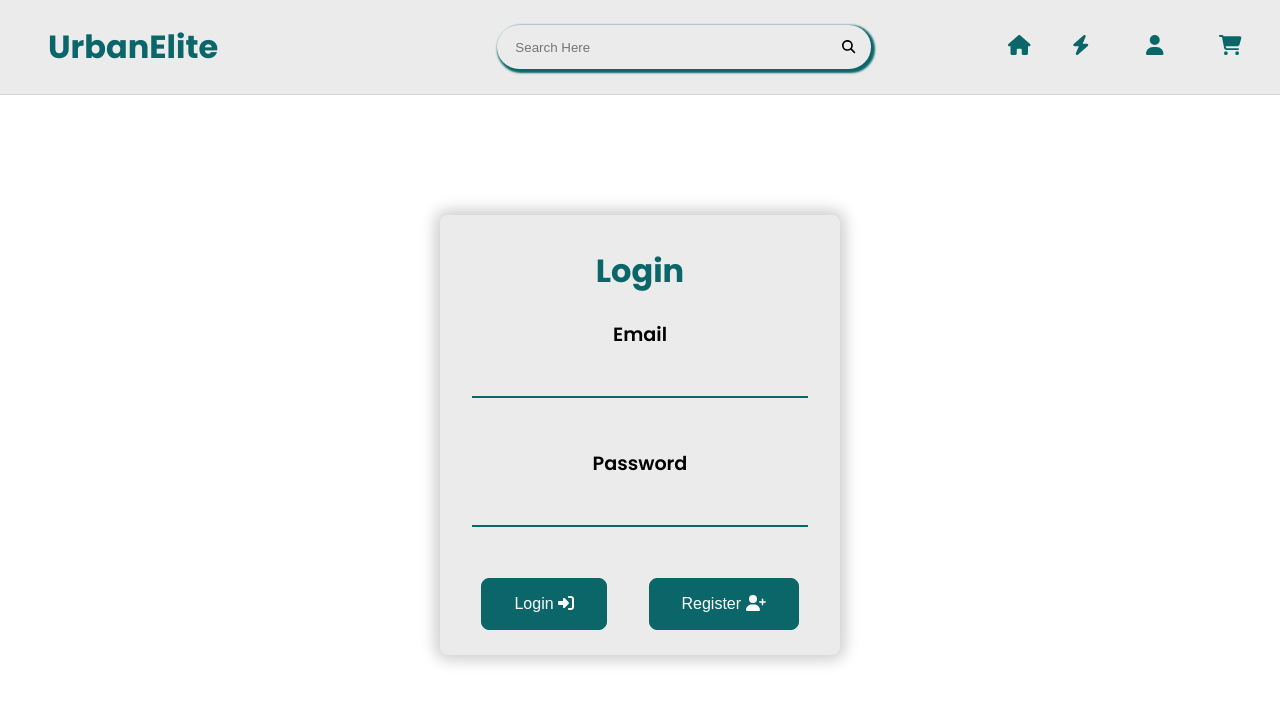
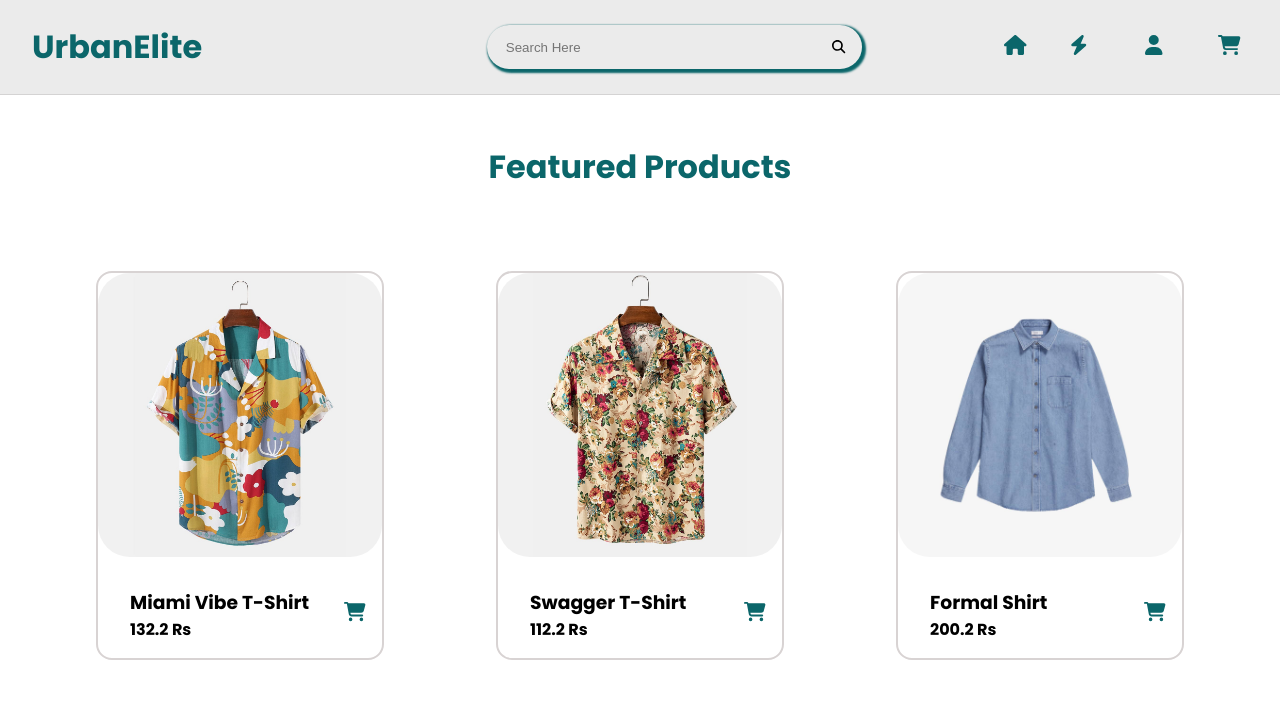
Before and after one commit to nasiruddinabubakar/UrbanElite, a React (Create React App) app: page / in a window 1280 px wide. Shown: the top 704 px of the page. Built offline with nearby package versions, Linux system fonts and the light colour scheme.

Commit message:
UseParams not solved

```diff
--- a/package.json
+++ b/package.json
@@ -17,6 +17,7 @@
     "netlify": "^13.1.10",
     "react": "^18.2.0",
     "react-dom": "^18.2.0",
+    "react-router-dom": "^6.15.0",
     "react-scripts": "5.0.1",
     "typescript": "^4.9.5",
     "web-vitals": "^2.1.4"
--- a/src/components/App.tsx
+++ b/src/components/App.tsx
@@ -4,14 +4,22 @@ import FeaturedProducts from "./FeaturedProduct";
 import Header from "./Header";
 import Signup from "./Signup";
 import SingleProduct from "./SingleProduct";
+import Cart from "./Cart";
+import { BrowserRouter,Routes,Route } from "react-router-dom";
 export default function App() {
   return (
-            <>
-                <Header />
-                 {/* <SingleProduct />  */}
-                {/* <FeaturedProducts /> */}
-                <Signup />
+          <>
 
-            </>
+           <BrowserRouter>
+           <Header/>
+            <Routes>
+                <Route path="/" element={<FeaturedProducts/> }/>
+                <Route path="/product/:id" element={<SingleProduct />} />
+                <Route path="/cart" element={<Cart />} />
+                <Route path="/login" element={<Signup />} />
+            </Routes>
+
+           </BrowserRouter>
+           </>
   );
 }
--- /dev/null
+++ b/src/components/Cart.tsx
@@ -0,0 +1,7 @@
+export default function (){
+
+return <div>
+    cart
+</div>
+
+}
--- a/src/components/FeaturedProduct.tsx
+++ b/src/components/FeaturedProduct.tsx
@@ -1,41 +1,83 @@
 import { useEffect, useState } from "react";
 import StarRating from "./StarRating";
-const imageArray = [
+import { Link } from "react-router-dom";
+import { faCartShopping } from "@fortawesome/free-solid-svg-icons";
+import { FontAwesomeIcon } from "@fortawesome/react-fontawesome";
+const Products: FeaturedViewProps[] = [
+  {
+    category: "",
+    description: "",
+    id: 1,
+    image: [
       "/products/f1.jpg",
       "/products/f2.jpg",
       "/products/f3.jpg",
       "/products/f4.jpg",
       "/products/f5.jpg",
-  "/products/f6.jpg",
-  "/products/f7.jpg",
-  "/products/f8.jpg",
-  "/products/n1.jpg"
+    ],
+
+    price: 132.2,
+    rating: [],
+    title: "Miami Vibe T-Shirt",
+  },
+  {
+    category: "",
+    description: "",
+    id: 2,
+    image: [
+      "/products/f3.jpg",
+      "/products/f2.jpg",
+      "/products/f1.jpg",
+      "/products/f4.jpg",
+      "/products/f5.jpg",
+    ],
+
+    price: 112.2,
+    rating: [],
+    title: "Swagger T-Shirt",
+  },
+  {
+    category: "",
+    description: "",
+    id: 3,
+    image: [
+      "/products/n5.jpg",
+      "/products/n1.jpg",
+      "/products/n2.jpg",
+      "/products/n3.jpg",
+      "/products/n7.jpg",
+    ],
+
+    price: 200.2,
+    rating: [],
+    title: "Formal Shirt",
+  },
 ];
 
 export default function FeaturedProducts() {
-  const [data, setData] = useState([]);
+  const [data, setData] = useState(Products);
 
-  useEffect(() => {
-    async function getProducts() {
-      try {
-        const response = await fetch(
-          "https://fakestoreapi.com/products?limit=10"
-        );
-        const jsonData = await response.json();
-        setData(jsonData);
-      } catch (error) {
-        console.error("Error fetching products:", error);
-      }
-    }
+  // useEffect(() => {
+  //   async function getProducts() {
+  //     try {
+  //       const response = await fetch(
+  //         "https://fakestoreapi.com/products?limit=10"
+  //       );
+  //       const jsonData = await response.json();
+  //       setData(jsonData);
+  //     } catch (error) {
+  //       console.error("Error fetching products:", error);
+  //     }
+  //   }
 
-    getProducts();
-  }, []);
+  //   getProducts();
+  // }, []);
   return (
     <>
       <Heading />
       <div className="featured__products">
         {data.map((item, i) => (
-          <FeaturedView key={i} item={item} i={i+1} />
+          <FeaturedView key={i} item={item} i={i + 1} />
         ))}
       </div>
     </>
@@ -45,23 +87,41 @@ interface FeaturedViewProps {
   category: string;
   description: string;
   id: number;
-  image: string;
+  image: string[];
   price: number;
   rating: any[];
   title: string;
 }
+
 // let i:number = 1;
-export function FeaturedView({ item,i }: { item: FeaturedViewProps, i:number }) {
-
+export function FeaturedView({
+  item,
+  i,
+}: {
+  item: FeaturedViewProps;
+  i: number;
+}) {
   return (
     <div className="single__product">
+      <Link to={`product/${item.id}`} className="Links">
         <div className="banners__image">
-        <img src={item.image} alt="fa1"></img>
+          <img src={item.image[0]} alt="fa1"></img>
         </div>
+      </Link>
+      <div className="pip">
         <div className="details__feature__product">
+          <div>
             <h3>{item.title}</h3>
-        <h4>${item.price}</h4>
+
+            <h4>{item.price} Rs</h4>
+          </div>
           {/* <StarRating maxRating={5} /> */}
+        </div>
+
+        <button className="cart_btn" onClick={(e) => console.log(e)}>
+          <FontAwesomeIcon icon={faCartShopping} />
+        </button>
+
       </div>
     </div>
   );
--- a/src/components/Header.tsx
+++ b/src/components/Header.tsx
@@ -7,22 +7,26 @@ import {
 } from "@fortawesome/free-solid-svg-icons";
 import { FontAwesomeIcon } from "@fortawesome/react-fontawesome";
 import { IconDefinition } from "@fortawesome/fontawesome-svg-core";
+import { Link } from "react-router-dom";
+import FeaturedProducts from "./FeaturedProduct";
 import React from "react";
 
 interface NavItem {
   icon: IconDefinition; // This is where you store FontAwesome icons
   text: string;
+  route:string,
 }
 
 const navArray: NavItem[] = [
-  { icon: faHouse, text: "Home" },
-  { icon: faBolt, text: "Sale" },
-  { icon: faUser, text: "Account" },
-  { icon: faCartShopping, text: "Cart" },
+  { icon: faHouse, text: "Home" ,route:"/"},
+  { icon: faBolt, text: "Sale",route:"/sale" },
+  { icon: faUser, text: "Account",route:"/login" },
+  { icon: faCartShopping, text: "Cart",route:"/cart" },
 ];
 
 export default function Header() {
   return (
+    <>
     <header>
       <Logo />
       <Search />
@@ -34,17 +38,22 @@ export default function Header() {
         </ul>
       </nav>
     </header>
+
+    </>
   );
 }
 function Logo() {
   return (
     <div>
+      <Link to='/'>
       <h1>UrbanElite</h1>
+      </Link>
     </div>
   );
 }
 function Search() {
   return (
+
     <div className="searchh">
       <input type="text" placeholder="Search Here" />
       <button>
@@ -60,13 +69,18 @@ interface Nav {
 }
 export function ListComponents({ item }: Nav) {
   return (
+
     <li>
+       <Link to={item.route}>
       <div className="nav__div">
         <i>
           <FontAwesomeIcon icon={item.icon} />
         </i>
         <label>{item.text}</label>
       </div>
+      </Link>
     </li>
+
+
   );
 }
--- a/src/components/LoginBox.tsx
+++ b/src/components/LoginBox.tsx
@@ -13,7 +13,7 @@ export function LoginBox({
   isLogin,
 }: RegisterProps) {
   return (
-    <div className="login front">
+    <div className="login front res">
       <div className="login__heading">
         <h1> Login </h1>
       </div>
--- a/src/components/RegisterBox.tsx
+++ b/src/components/RegisterBox.tsx
@@ -14,7 +14,7 @@ export function RegisterBox({
   isLogin,
 }: RegisterProps) {
   return (
-    <div className="register back">
+    <div className="register back res">
       <div className="login__heading">
         <h1> Register </h1>
       </div>
--- a/src/components/SingleProduct.tsx
+++ b/src/components/SingleProduct.tsx
@@ -1,15 +1,78 @@
 import { useState } from "react";
+import { useParams } from 'react-router-dom';
 
-const imageArray = [
-  "/products/f1.jpg",
-  "/products/f2.jpg",
-  "/products/f3.jpg",
-  "/products/f4.jpg",
-  "/products/f5.jpg",
+interface FeaturedViewProps {
+  category: string;
+  description: string;
+  id: number;
+  image: string[];
+  price: number;
+  rating: any[];
+  title: string;
+}
+
+const Products: FeaturedViewProps[] = [
+  {
+    category: "",
+    description: "",
+    id: 1,
+    image: [
+      "/products/f1.jpg",
+      "/products/f2.jpg",
+      "/products/f3.jpg",
+      "/products/f4.jpg",
+      "/products/f5.jpg",
+    ],
+
+    price: 132.2,
+    rating: [],
+    title: "Miami Vibe T-Shirt",
+  },
+  {
+    category: "",
+    description: "",
+    id: 2,
+    image: [
+      "/products/f3.jpg",
+      "/products/f2.jpg",
+      "/products/f1.jpg",
+      "/products/f4.jpg",
+      "/products/f5.jpg",
+    ],
+
+    price: 112.2,
+    rating: [],
+    title: "Swagger T-Shirt",
+  },
+  {
+    category: "",
+    description: "",
+    id: 3,
+    image: [
+      "/products/n5.jpg",
+      "/products/n1.jpg",
+      "/products/n2.jpg",
+      "/products/n3.jpg",
+      "/products/n7.jpg",
+    ],
+
+    price: 200.2,
+    rating: [],
+    title: "Formal Shirt",
+  },
 ];
+
+
+
 
 export default function SingleProduct() {
   const [imageNo, setImageNo] = useState<number>(0);
+  const {id} = useParams();
+  if (!id) {
+    // Handle the case where "id" is undefined or falsy
+    return <div>No product ID provided</div>;
+  }
+  const productId = parseInt(id, 10);
 
   function handleSetImage(index: number) {
     setImageNo(index);
@@ -19,12 +82,12 @@ export default function SingleProduct() {
     <main className="section_product">
       <div className="image_section">
         <div className="banner__image">
-          <img src={imageArray[imageNo]} alt="fa1"></img>
+          <img src= "/products/n5.jpg" alt="productpic"></img>
         </div>
         <div className="gallery">
-          {imageArray.map((image, i) => (
+          {Products[productId].image.map((ee, i) => (
             <GalleryView
-              image={image}
+              image={ee}
               i={i}
               key={i}
               onChangeImage={handleSetImage}
@@ -33,7 +96,7 @@ export default function SingleProduct() {
           ))}
         </div>
       </div>
-      <ProductDetails />
+      <ProductDetails productId={productId}/>
     </main>
   );
 }
@@ -42,6 +105,7 @@ interface GalleryViewProps {
   i: number;
   onChangeImage: (index: number) => void;
   border?: string;
+
 }
 
 export function GalleryView({
@@ -49,6 +113,7 @@ export function GalleryView({
   i,
   onChangeImage,
   border = "",
+
 }: GalleryViewProps) {
   return (
     <div  className="preview_gallery">
@@ -57,16 +122,17 @@ export function GalleryView({
   );
 }
 
-export function ProductDetails() {
+export function ProductDetails(productId:any) {
   return (
     <div className="product__details">
-      <CategoryName />
-      <PriceQuantity />
+      <CategoryName id={productId}/>
+      <PriceQuantity id={productId}/>
       <Paragraph />
     </div>
   );
 }
-export function CategoryName() {
+export function CategoryName({productId }: any) {
+  console.log(productId);
   return (
     <>
       {" "}
@@ -74,15 +140,16 @@ export function CategoryName() {
         <span>Home/T-shirt</span>
       </div>
       <div>
-        <h2>Men's Fashion T-Shirt</h2>
+        {/* <h2>{Products[productId].title}</h2> */}
       </div>
     </>
   );
 }
-export function PriceQuantity() {
+export function PriceQuantity(productId:any) {
+  console.log(productId.id.productId);
   return (
     <div className="select_op">
-      <h3>$139.00</h3>
+      {/* <h3>{Products[productId].price} Pkr</h3> */}
       <select>
         <option value="" disabled selected>
           Size
@@ -93,7 +160,7 @@ export function PriceQuantity() {
         <option value="l">L</option>
       </select>
       <div className="qt__cart">
-        <input type="text"></input>
+        <input type="number"></input>
         <button className="add__button">Add to Cart</button>
       </div>
     </div>
--- a/src/index.css
+++ b/src/index.css
@@ -215,6 +215,7 @@ header > div > h1 {
   padding: 0.8rem 2rem;
   transition: 0.32s ease;
 }
+
 .add__button:hover {
   transition: 0.32s ease;
   color: var(--bg-lightcolor);
@@ -256,10 +257,7 @@ header > div > h1 {
   justify-content: space-evenly;
   flex-wrap: wrap;
 }
-.single__product:hover {
-  flex-basis: 23rem;
-  transition: 0.32s ease;
-}
+
 .single__product {
   flex-grow: 0; /* Prevent the inner div from growing */
   flex-basis: 18rem; /* Set the initial width of the inner div */
@@ -287,11 +285,37 @@ header > div > h1 {
   padding-left: 2rem;
 }
 .details__feature__product > h3 {
+  color: var(--bg-lightcolor);
   font-size: 16px;
   margin-top: 1.7rem;
 }
 .details__feature__product > h4 {
+  color: var(--bg-lightcolor);
   font-size: 15px;
+}
+.details__feature__product div{
+  /* color: var(--bg-lightcolor); */
+}
+.pip{
+  margin-bottom: 1rem;
+  justify-content: space-between;
+  display: flex;
+}
+.cart_btn{
+
+  border: none;
+  background-color: #ffffff;
+  position: relative;
+  color: var(--bg-lightcolor);
+   margin-top:1.1rem;
+  font-size: 1.2rem;
+  font-family: inherit;
+  margin-right: 1rem;
+
+
+  border-radius: 1rem;
+ margin-left:1rem;
+
 }
 .container {
   display: flex;
@@ -302,11 +326,10 @@ header > div > h1 {
   width: 100%;
 }
 .login {
-
   position: relative;
   transition: 0.32s ease;
 
-  box-shadow: 0px 0px 15px 5px  rgb(206, 205, 205);
+  box-shadow: 0px 0px 15px 5px rgb(206, 205, 205);
   /* border: 2px solid rgb(216, 211, 211); */
   border-radius: 0.5rem;
   display: flex;
@@ -318,13 +341,12 @@ header > div > h1 {
   /* justify-content: space-around; */
 }
 
-
-.register{
-  min-width: 50vh;
+.register {
+  min-width: 60vh;
   position: relative;
   transition: 0.32s ease;
-
-  box-shadow: 0px 0px 15px 5px  rgb(206, 205, 205);
+  min-height: 60vh;
+  box-shadow: 0px 0px 15px 5px rgb(206, 205, 205);
   /* border: 2px solid rgb(216, 211, 211); */
   border-radius: 0.5rem;
   display: flex;
@@ -333,12 +355,20 @@ header > div > h1 {
   height: 60vh;
   flex-direction: column;
 }
+a {
+  padding:0;
+  margin: 0;
+  text-decoration: none;
+  color: var(--bg-lightcolor); /* Choose the color you prefer for normal links */
+}
 
-#reg--btn :checked .login{
-
+/* Style active links with a different color */
+a:active, a:hover {
+  color: var(--bg-lightcolor);/* Choose the color you prefer for active/hovered links */
+}
+#reg--btn :checked .login {
   height: 60vh;
 }
-
 
 .login__heading {
   margin-top: 2rem;
@@ -347,11 +377,11 @@ header > div > h1 {
   width: 100%;
 }
 .login div > input,
-.register div > input{
+.register div > input {
   font-size: large;
   background-color: var(--bg-greycolor);
   color: var(--bg-lightcolor);
-  padding-bottom:0.6rem;
+  padding-bottom: 0.6rem;
   text-align: center;
   outline: none;
   margin-top: 1rem;
@@ -360,23 +390,23 @@ header > div > h1 {
   border-right: none;
   border-bottom: 2px solid var(--bg-lightcolor);
 }
-.login div >label,
+.login div > label,
 .register div > label {
   font-size: larger;
   font-weight: 600;
 }
 
-.form{
+.form {
   display: flex;
   flex-direction: column;
- /* align-items: center; */
+  /* align-items: center; */
   height: 100%;
   justify-content: space-around;
 }
-.form2{
+.form2 {
   display: flex;
   flex-direction: column;
- /* align-items: center; */
+  /* align-items: center; */
   height: 100%;
   justify-content: space-around;
 }
@@ -387,7 +417,6 @@ header > div > h1 {
   margin: 0rem 2rem;
   display: flex;
   flex-direction: column;
-
 }
 .form2 div:nth-child(1),
 .form2 div:nth-child(2),
@@ -398,17 +427,16 @@ header > div > h1 {
   margin: 0rem 2rem;
   display: flex;
   flex-direction: column;
-
 }
-.div__btn{
-    justify-content: space-evenly;
+.div__btn {
+  justify-content: space-evenly;
   display: flex;
   width: 100%;
 
   /* margin: auto; */
   margin: 0 auto;
 }
-.btn{
+.btn {
   font-size: medium;
   color: white;
   border: 1px solid var(--bg-lightcolor);
@@ -417,7 +445,7 @@ header > div > h1 {
   background-color: var(--bg-lightcolor);
   transition: 0.32s ease;
 }
-.btn:hover{
+.btn:hover {
   color: var(--bg-lightcolor);
   background-color: #ffffff;
   transition: 0.32s ease;
@@ -445,10 +473,9 @@ header > div > h1 {
   .detail__para p {
     font-size: 0.9rem;
   }
-
 }
 @media screen and (max-width: 600px) {
-  header > div > h1 {
+  header > div > a>h1 {
     display: none;
   }
   header > .searchh {
@@ -460,7 +487,7 @@ header > div > h1 {
   .navlist {
     flex-grow: 1;
   }
-  .image_section{
+  .image_section {
     width: 100%;
     margin-left: 2rem;
   }
@@ -479,22 +506,44 @@ header > div > h1 {
     width: 100%;
   }
 }
-@media screen and (max-width:880px){
+@media screen and (max-width: 481px) {
+  .login,.register {
+
+    margin: 0rem 1rem;
+    font-size: medium;
+    min-width: 21vh;
+  }
+  .form div > label,
+  .form2 div > label{
+    font-size: 1rem;
+  }
+  .form div > input,
+  .form2 div > input{
+    font-size: 1rem;
+
+  }
+  .form div > button,
+  .form2 div > button{
+    padding:1rem;
+    font-size: .8rem;
+
+  }
+}
+@media screen and (max-width: 880px) {
   header > .searchh {
     display: none;
   }
 }
 
-@media screen and (max-height:880px){
-
-  .container{
+@media screen and (max-height: 880px) {
+  .container {
     height: 85vh;
   }
-  .login{
+  .login {
     height: 55vh;
   }
 }
-@media screen and (max-width: 900px )and (min-width:600px) {
+@media screen and (max-width: 900px) and (min-width: 600px) {
   .section_product {
     flex-direction: column;
   }
```
Also changed, not shown: 1 other file (tests, documents, lock files or other folders). Lines whose indentation alone changed are shown as unchanged.
